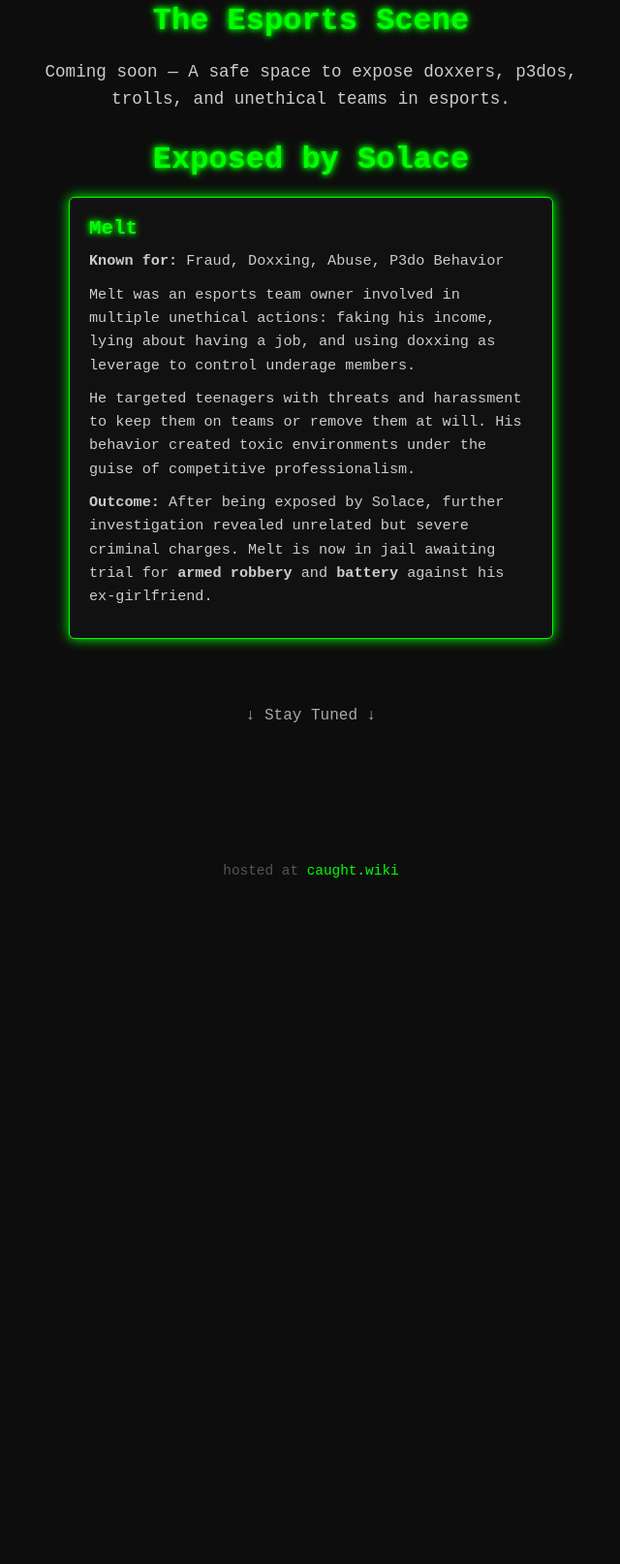
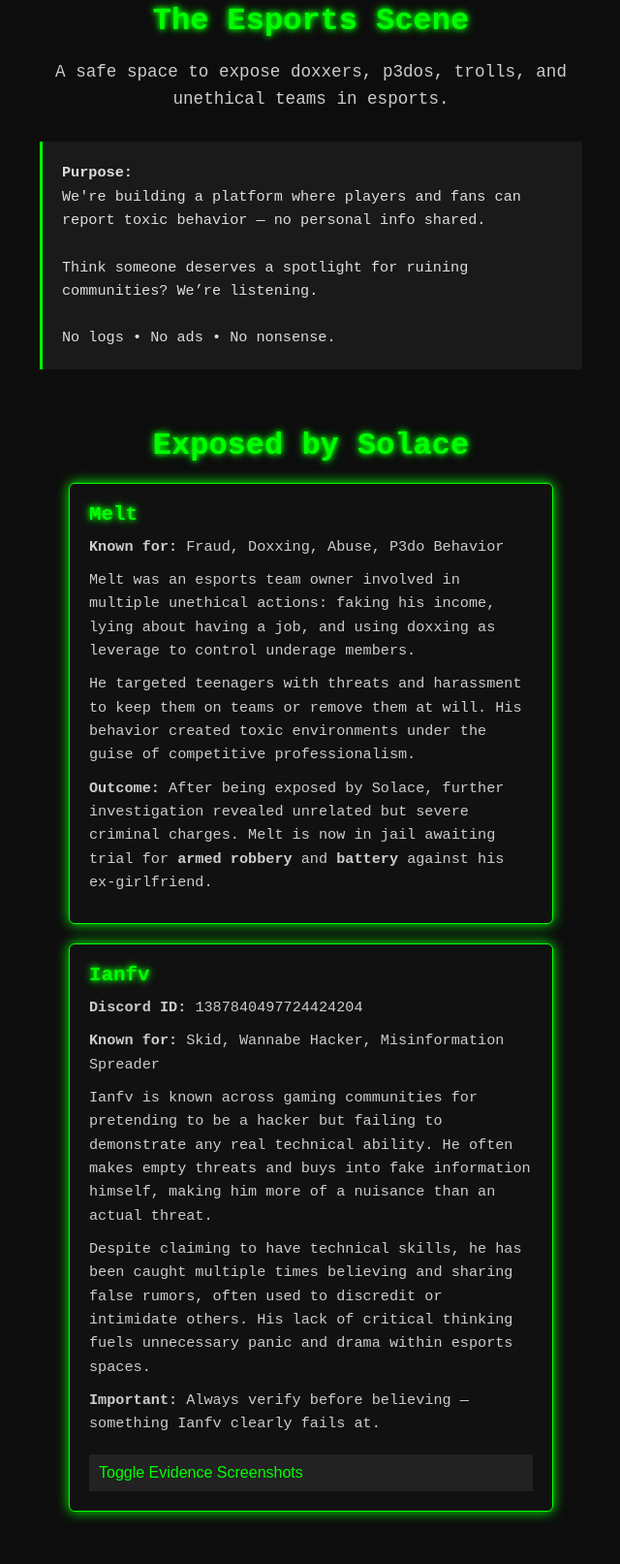
Before and after one commit to N2RSolaceDev/TES, a website: page index.html in a window 1280 px wide. Shown: the part 87-1700 px from the top of the page at 97% size, without its empty margins (319-959 px from the left). Before the commit the page ends 1027 px from the top, so only its background shows below. Drawn offline with Linux system fonts and the light colour scheme.

Commit message:
Update index.html

```diff
--- a/index.html
+++ b/index.html
@@ -42,6 +42,22 @@
       margin-bottom: 30px;
       color: #ccc;
       line-height: 1.6;
+    }
+
+    .purpose {
+      max-width: 600px;
+      margin: 30px auto;
+      padding: 20px;
+      background-color: #1a1a1a;
+      border-left: 3px solid #0f0;
+      font-size: 0.95rem;
+      color: #ddd;
+      line-height: 1.6;
+      text-align: left;
+    }
+
+    .exposed-section {
+      margin-top: 60px;
     }
 
     .exposed-card {
@@ -95,16 +111,65 @@
       0%, 100% { transform: translateY(0); }
       50% { transform: translateY(10px); }
     }
+
+    .screenshots {
+      margin-top: 20px;
+    }
+
+    .screenshots img {
+      width: 100%;
+      max-width: 400px;
+      margin: 10px auto;
+      display: block;
+      border: 1px solid #0f0;
+      border-radius: 6px;
+    }
+
+    /* Collapsible Button */
+    .collapsible {
+      background-color: #222;
+      color: #0f0;
+      cursor: pointer;
+      padding: 10px;
+      width: 100%;
+      border: none;
+      outline: none;
+      text-align: left;
+      font-size: 1rem;
+      margin-top: 10px;
+      transition: background-color 0.3s;
+    }
+
+    .collapsible:hover {
+      background-color: #333;
+    }
+
+    .collapse-content {
+      overflow: hidden;
+      transition: max-height 0.4s ease-out;
+      max-height: 0;
+    }
+
+    .collapse-content.open {
+      max-height: 500px; /* Adjust based on expected content height */
+    }
   </style>
 </head>
 <body>
 
   <div class="container">
     <h1>The Esports Scene</h1>
-    <p>Coming soon — A safe space to expose doxxers, p3dos, trolls, and unethical teams in esports.</p>
+    <p> A safe space to expose doxxers, p3dos, trolls, and unethical teams in esports.</p>
+
+    <div class="purpose">
+      <strong>Purpose:</strong><br>
+      We're building a platform where players and fans can report toxic behavior — no personal info shared.<br><br>
+      Think someone deserves a spotlight for ruining communities? We’re listening.<br><br>
+      No logs • No ads • No nonsense.
+    </div>
 
     <!-- Exposed Individual Cards -->
-    <section>
+    <section class="exposed-section">
       <h2>Exposed by Solace</h2>
 
       <!-- Melt Card -->
@@ -116,6 +181,25 @@
         <p><strong>Outcome:</strong> After being exposed by Solace, further investigation revealed unrelated but severe criminal charges. Melt is now in jail awaiting trial for <strong>armed robbery</strong> and <strong>battery</strong> against his ex-girlfriend.</p>
       </div>
 
+      <!-- Ianfv Card -->
+      <div class="exposed-card">
+        <h2>Ianfv</h2>
+        <p><strong>Discord ID:</strong> 1387840497724424204</p>
+        <p><strong>Known for:</strong> Skid, Wannabe Hacker, Misinformation Spreader</p>
+        <p>Ianfv is known across gaming communities for pretending to be a hacker but failing to demonstrate any real technical ability. He often makes empty threats and buys into fake information himself, making him more of a nuisance than an actual threat.</p>
+        <p>Despite claiming to have technical skills, he has been caught multiple times believing and sharing false rumors, often used to discredit or intimidate others. His lack of critical thinking fuels unnecessary panic and drama within esports spaces.</p>
+        <p><strong>Important:</strong> Always verify before believing — something Ianfv clearly fails at.</p>
+
+        <!-- Collapsible Image Section -->
+        <button class="collapsible">Toggle Evidence Screenshots</button>
+        <div class="collapse-content">
+          <div class="screenshots">
+            <img src="image0.jpg" alt="Screenshot of Ianfv threatening users">
+            <img src="image1.webp" alt="Ianfv believing and spreading fake info">
+          </div>
+        </div>
+      </div>
+
     </section>
 
     <div class="scroll-hint">↓ Stay Tuned ↓</div>
@@ -125,5 +209,15 @@
     hosted at <a href="https://caught.wiki " target="_blank">caught.wiki</a>
   </p>
 
+  <script>
+    // Toggle collapse functionality
+    document.querySelectorAll('.collapsible').forEach(button => {
+      button.addEventListener('click', () => {
+        const content = button.nextElementSibling;
+        content.classList.toggle('open');
+      });
+    });
+  </script>
+
 </body>
 </html>
```
